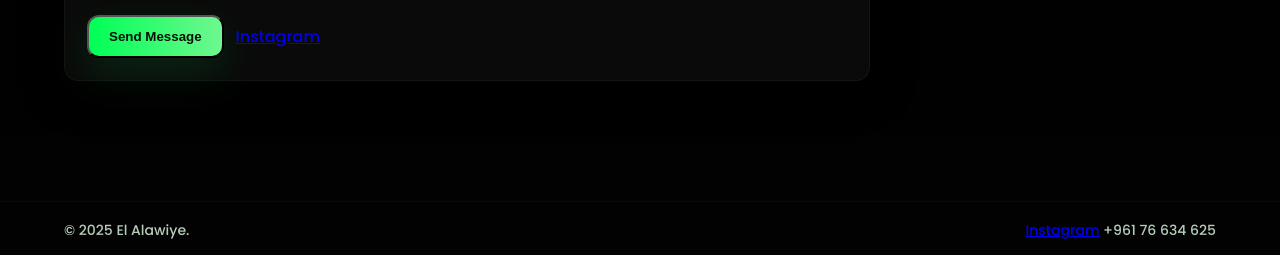
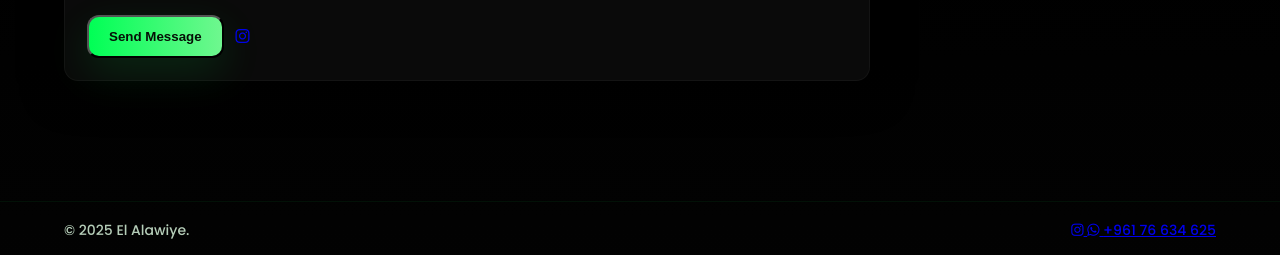
Before and after one commit to AliShararah0/CarTiers, a plain HTML site: page index.html in a window 1280 px wide. Shown: the part 2498-2753 px from the top of the page. Drawn offline with Linux system fonts and the light colour scheme.

Commit message:
Update index.html

```diff
--- a/index.html
+++ b/index.html
@@ -4,6 +4,7 @@
   <meta charset="utf-8" />
   <meta name="viewport" content="width=device-width,initial-scale=1" />
   <title>El Alawiye — Luxury Cars</title>
+<link rel="stylesheet" href="https://cdnjs.cloudflare.com/ajax/libs/font-awesome/6.5.1/css/all.min.css">
 
   <!-- Google Fonts -->
   <link href="https://fonts.googleapis.com/css2?family=Poppins:wght@300;500;700;900&family=Montserrat:ital,wght@0,600;1,700&display=swap" rel="stylesheet">
@@ -172,7 +173,10 @@
         <textarea name="message" rows="4" placeholder="Message"></textarea>
         <div class="row actions">
           <button type="submit" class="btn btn-primary">Send Message</button>
-          <a class="link" href="https://www.instagram.com/yourusername" target="_blank" rel="noopener">Instagram</a>
+          <a class="link instagram" href="https://www.instagram.com/alishararah_" target="_blank" rel="noopener">
+  <i class="fa-brands fa-instagram"></i>
+</a>
+
         </div>
       </form>
     </div>
@@ -198,13 +202,23 @@
 <footer class="site-footer">
   <div class="container footer-inner">
     <div>© <span id="year"></span> El Alawiye.</div>
+
     <div class="socials">
-        <a href="https://instagram.com/yourusername" target="_blank" rel="noopener">Instagram</a>
-        <a class="tel">+961 76 634 625</a>
+      <a class="social insta" href="https://instagram.com/alishararah_" target="_blank" rel="noopener">
+        <i class="fa-brands fa-instagram"></i>
+      </a>
+
+     <a class="social whatsapp" href="https://wa.me/96176634625" target="_blank" rel="noopener">
+  <i class="fa-brands fa-whatsapp"></i>
+  <span>+961 76 634 625</span>
+</a>
+
+      </a>
     </div>
   </div>
 </footer>
 
+
   <script src="script.js"></script>
 </body>
 </html>
```
Lines whose indentation alone changed are shown as unchanged.
